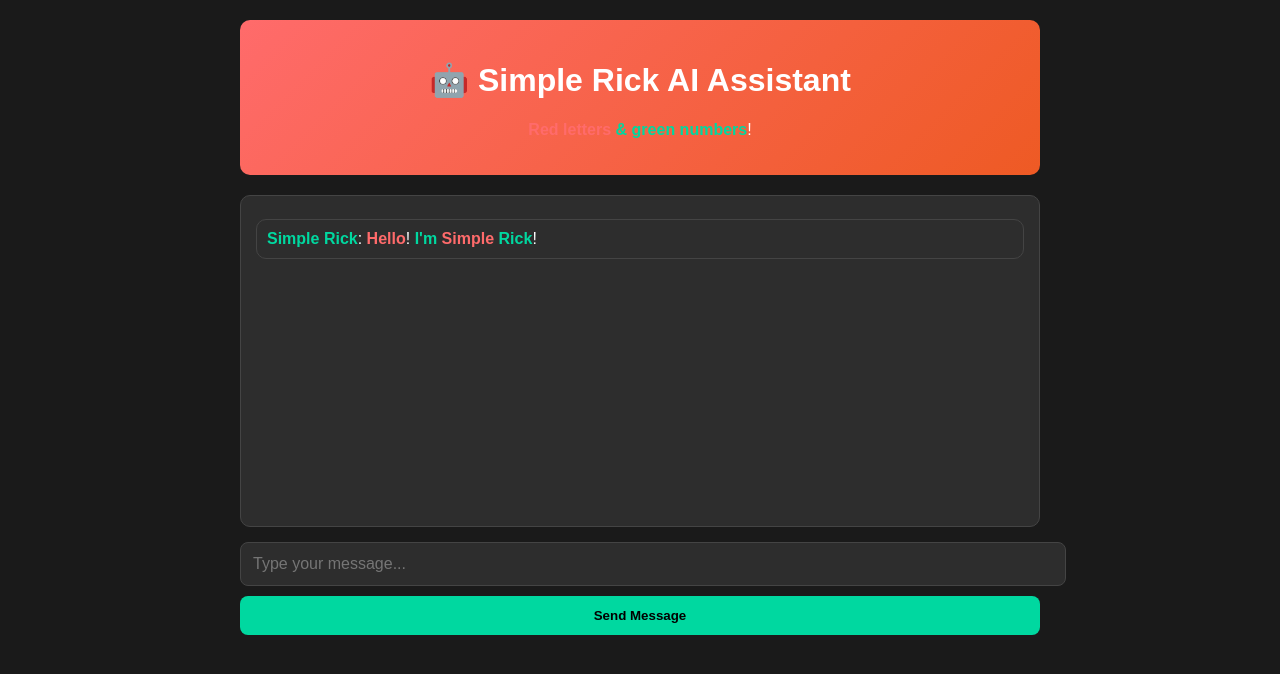
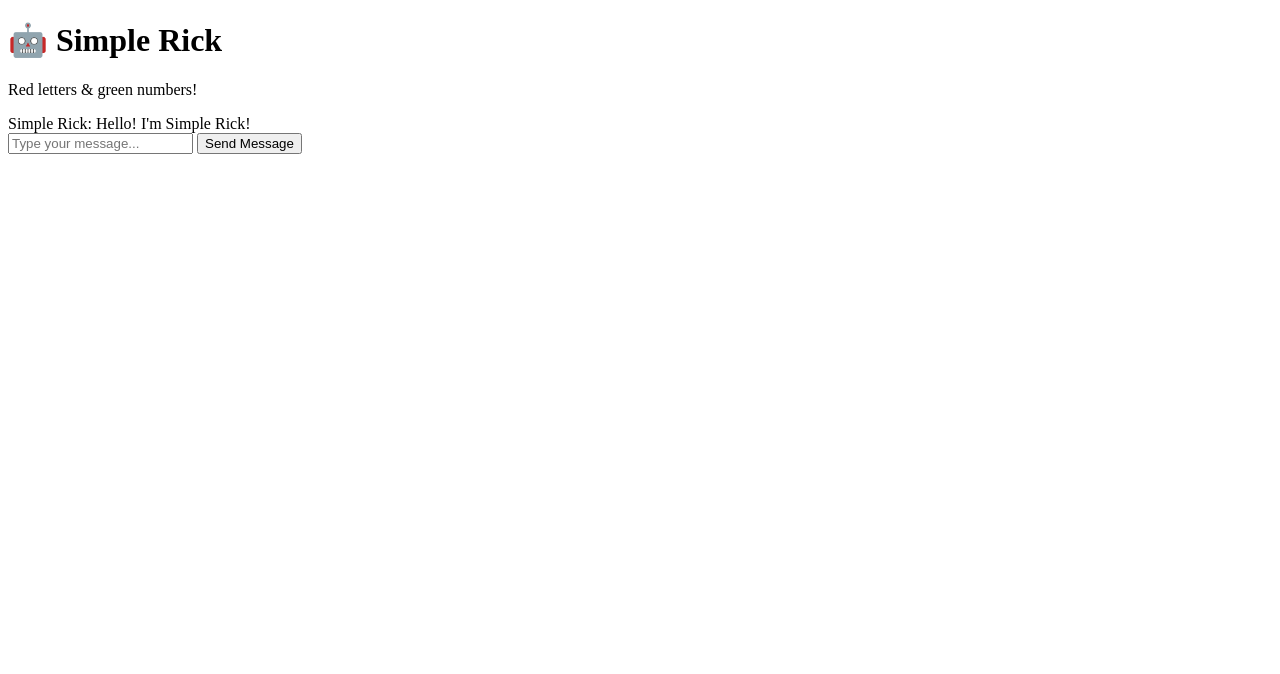
Before and after one commit to hotmailme1110-ai/Ai-simple-rick, a website: page frontend/index.html in a window 1280 px wide. Drawn offline with Linux system fonts and the light colour scheme.

Commit message:
Update title and header for Simple Rick

```diff
--- a/frontend/index.html
+++ b/frontend/index.html
@@ -3,76 +3,67 @@
 <head>
     <meta charset="UTF-8">
     <meta name="viewport" content="width=device-width, initial-scale=1.0">
-    <title>Simple Rick AI Assistant</title>
+    <title>Simple Rick</title>
     <link rel="icon" href="static/images/favicon.ico" type="image/x-icon">
     <style>
-        body {
-            font-family: Arial, sans-serif;
-            max-width: 800px;
-            margin: 0 auto;
-            padding: 20px;
-            background: #1a1a1a;
-            color: white;
+
+        <body>
+    <!-- Header -->
+    <div class="header">
+        <h1>🤖 Simple Rick</h1>
+        <p>
+            <span class="letter">R</span><span class="letter">i</span><span class="letter">c</span><span class="letter">k</span>
+            <span class="number">&</span> <span class="letter">M</span><span class="letter">o</span><span class="letter">r</span><span class="letter">t</span><span class="letter">y</span>!
+        </p>
+    </div>
+
+    <!-- Chat Box -->
+    <div class="chat-box" id="chatBox">
+        <div class="ai-message">
+            <span class="ai-name">Simple Rick</span>: Wubba lubba dub dub! let's get swifty!
+        </div>
+    </div>
+
+    <!-- User Input -->
+    <input type="text" id="userInput" placeholder="Type your message...">
+
+    <!-- Send Button -->
+    <button onclick="sendMessage()">Send Message</button>
+
+    <!-- JS for chat -->
+    <script>
+        async function sendMessage() {
+            const input = document.getElementById("userInput");
+            const message = input.value.trim();
+            if (!message) return;
+
+            const chatBox = document.getElementById("chatBox");
+            chatBox.innerHTML += `<div class="ai-message"><span class="ai-name">You</span>: ${message}</div>`;
+            input.value = "";
+            chatBox.scrollTop = chatBox.scrollHeight;
+
+            // Example backend call
+            try {
+                const res = await fetch("http://localhost:3000/chat", {
+                    method: "POST",
+                    headers: { "Content-Type": "application/json" },
+                    body: JSON.stringify({ message })
+                });
+                const data = await res.json();
+                const aiReply = data.reply || "Stop acting like a Morty, *burp*";
+                chatBox.innerHTML += `<div class="ai-message"><span class="ai-name">Simple Rick</span>: ${aiReply}</div>`;
+                chatBox.scrollTop = chatBox.scrollHeight;
+            } catch (err) {
+                chatBox.innerHTML += `<div class="ai-message"><span class="ai-name">Simple Rick</span>: Error connecting to backend!</div>`;
+            }
         }
 
-        .header {
-            text-align: center;
-            background: linear-gradient(135deg, #ff6b6b 0%, #ee5a24 100%);
-            color: white;
-            padding: 20px;
-            border-radius: 10px;
-            margin-bottom: 20px;
-        }
-
-        .letter {
-            color: #ff6b6b;
-            font-weight: bold;
-        }
-
-        .number {
-            color: #00d8a0;
-            font-weight: bold;
-        }
-
-        .chat-box {
-            background: #2d2d2d;
-            border: 1px solid #444;
-            height: 300px;
-            overflow-y: auto;
-            padding: 15px;
-            margin-bottom: 15px;
-            border-radius: 10px;
-        }
-
-        .ai-message {
-            background: #2d2d2d;
-            padding: 10px;
-            margin: 8px 0;
-            border-radius: 10px;
-            border: 1px solid #444;
-        }
-
-        input {
-            width: 100%;
-            padding: 12px;
-            border: 1px solid #444;
-            border-radius: 8px;
-            background: #2d2d2d;
-            color: white;
-            font-size: 16px;
-        }
-
-        button {
-            background: #00d8a0;
-            color: black;
-            padding: 12px;
-            border: none;
-            border-radius: 8px;
-            cursor: pointer;
-            font-weight: bold;
-            margin-top: 10px;
-            width: 100%;
-        }
+        // Enter key to send
+        document.getElementById("userInput").addEventListener("keypress", e => {
+            if (e.key === "Enter") sendMessage();
+        });
+    </script>
+</body>
 
         .ai-name {
             color: #00d8a0;
@@ -82,7 +73,7 @@
 </head>
 <body>
     <div class="header">
-        <h1>🤖 Simple Rick AI Assistant</h1>
+        <h1>🤖 Simple Rick</h1>
         <p>
             <span class="letter">R</span><span class="letter">e</span><span class="letter">d</span>
             <span class="letter">l</span><span class="letter">e</span><span class="letter">t</span><span class="letter">t</span><span class="letter">e</span><span class="letter">r</span><span class="letter">s</span>
@@ -140,9 +131,9 @@
             chatBox.scrollTop = chatBox.scrollHeight;
         }
 
-        function colorizeText(text) {
-            return text.replace(/([a-zA-Z])/g, '<span class="letter">$1</span>')
-                       .replace(/([0-9])/g, '<span class="number">$1</span>');
+        function rickify(text) {
+    return text.replace(/\b([a-zA-Z])\b/g, "$1-$1") // tiny stutter effect
+               .replace(/ /g, " *burp* "); // adds burps occasionally
         }
 
         document.getElementById("userInput").addEventListener("keypress", function(e) {
```
